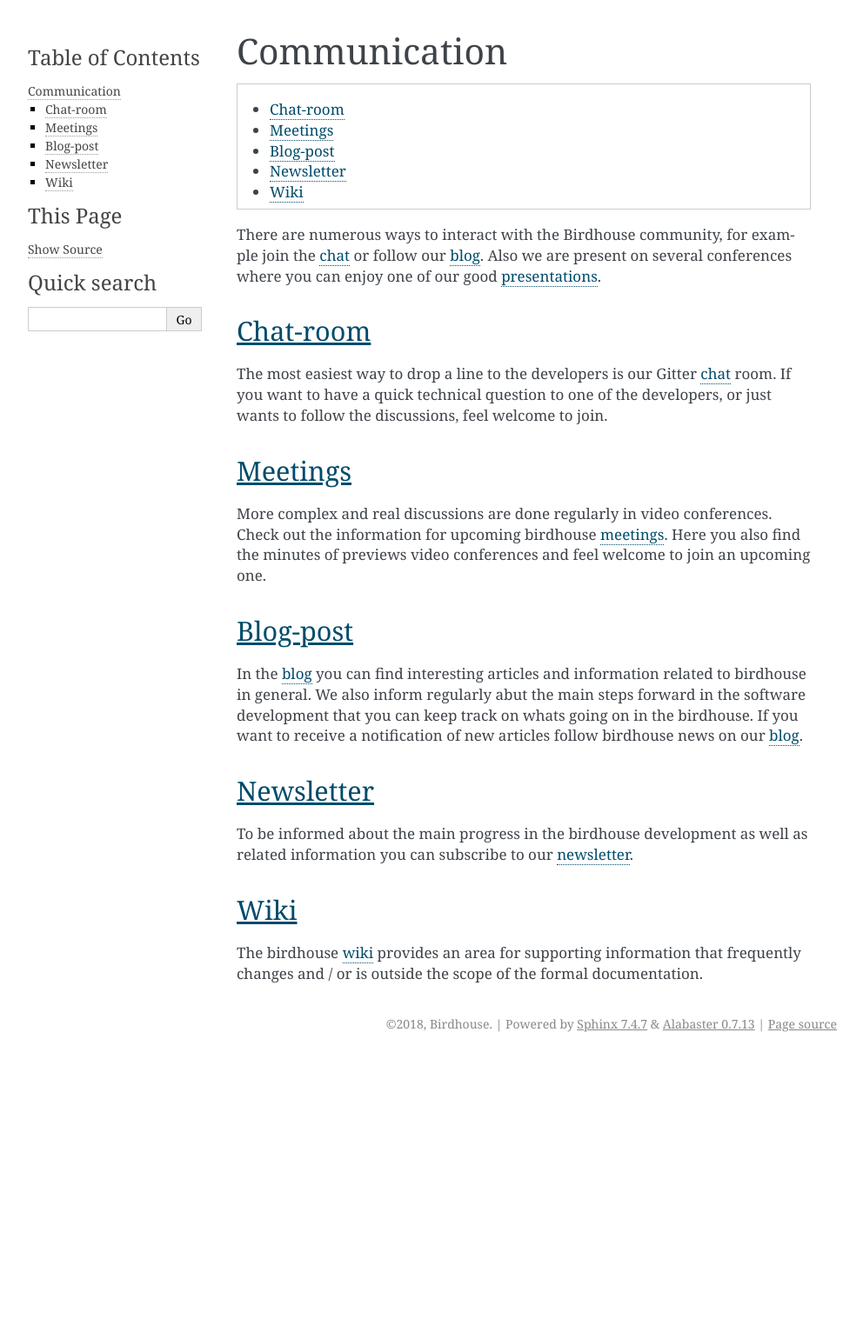
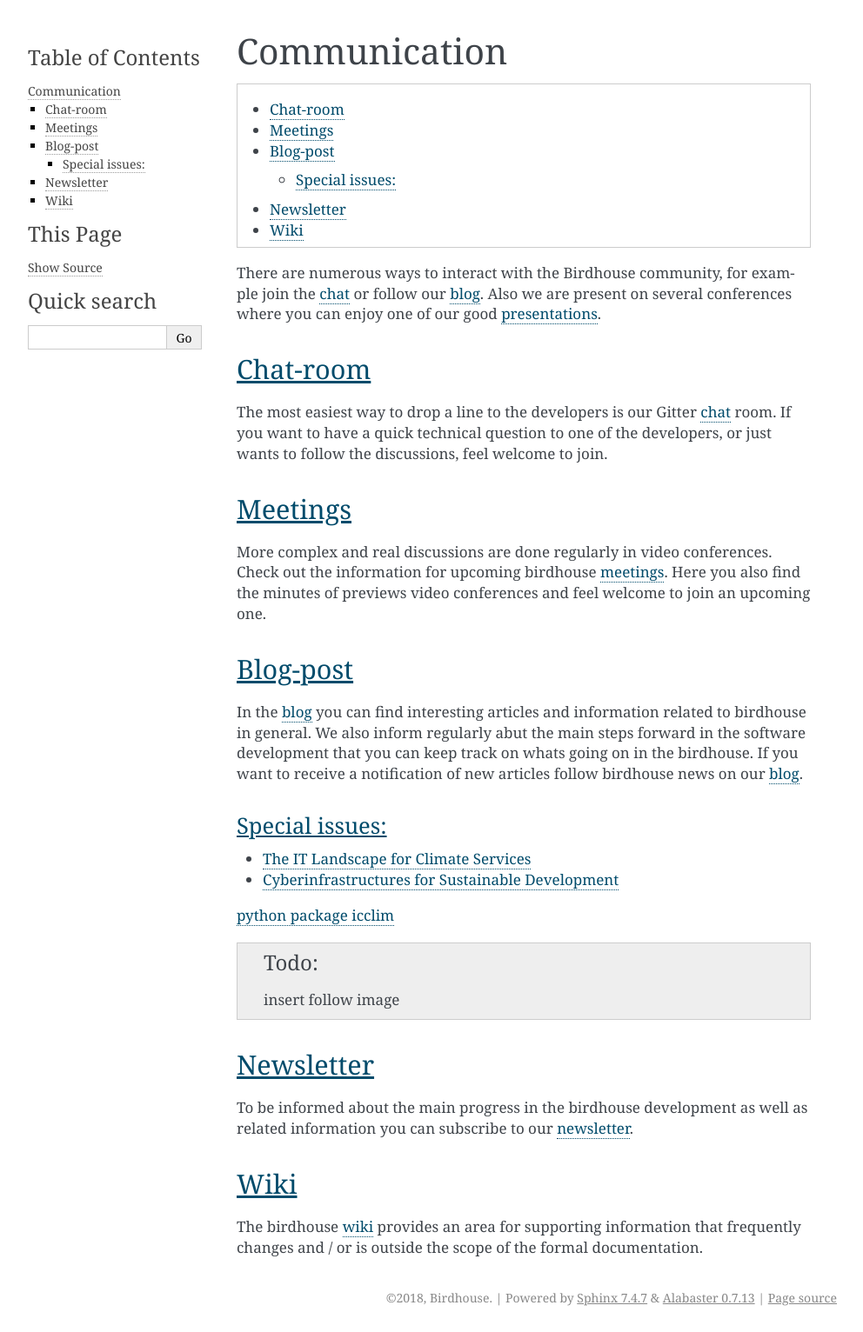
Before and after one commit to bird-house/birdhouse-docs, a Sphinx documentation site: the page built from docs/source/communication.rst, in a window 1280 px wide. Shown: the whole page at 87% size, without its empty margins (148-1140 px from the left). Built offline with Sphinx 7.4.7, drawn with Linux system fonts in a browser that asks for light colours; before the commit the page ends 1217 px from its top, so only the background shows below that.

Commit message:
link factsheets

```diff
--- a/docs/source/communication.rst
+++ b/docs/source/communication.rst
@@ -34,7 +34,15 @@
 We also inform regularly abut the main steps forward in the software development that you can keep track on whats going on in the birdhouse.
 If you want to receive a notification of new articles follow birdhouse news on our blog_.
 
-.. todo: insert follow image
+Special issues:
+...............
+
+* `The IT Landscape for Climate Services  <https://medium.com/birdhouse-newsletter/the-it-landscape-for-climate-services-4e21c32c4ffb>`_
+* `Cyberinfrastructures for Sustainable Development <https://medium.com/birdhouse-newsletter/cyber-structures-for-sustainable-development-74b3e4deeff1>`_
+
+`python package icclim <http://icclim.readthedocs.io/en/latest/>`_
+
+.. todo:: insert follow image
 
 Newsletter
 ----------
@@ -49,6 +57,9 @@
 changes and / or is outside the scope of the formal documentation.
 
 
+
+
+
 .. _`newsletter`: http://eepurl.com/dGbQ2X
 .. _`wiki`: https://github.com/bird-house/bird-house.github.io/wiki
 .. _`meetings`: https://github.com/bird-house/bird-house.github.io/wiki/Meetings
```
